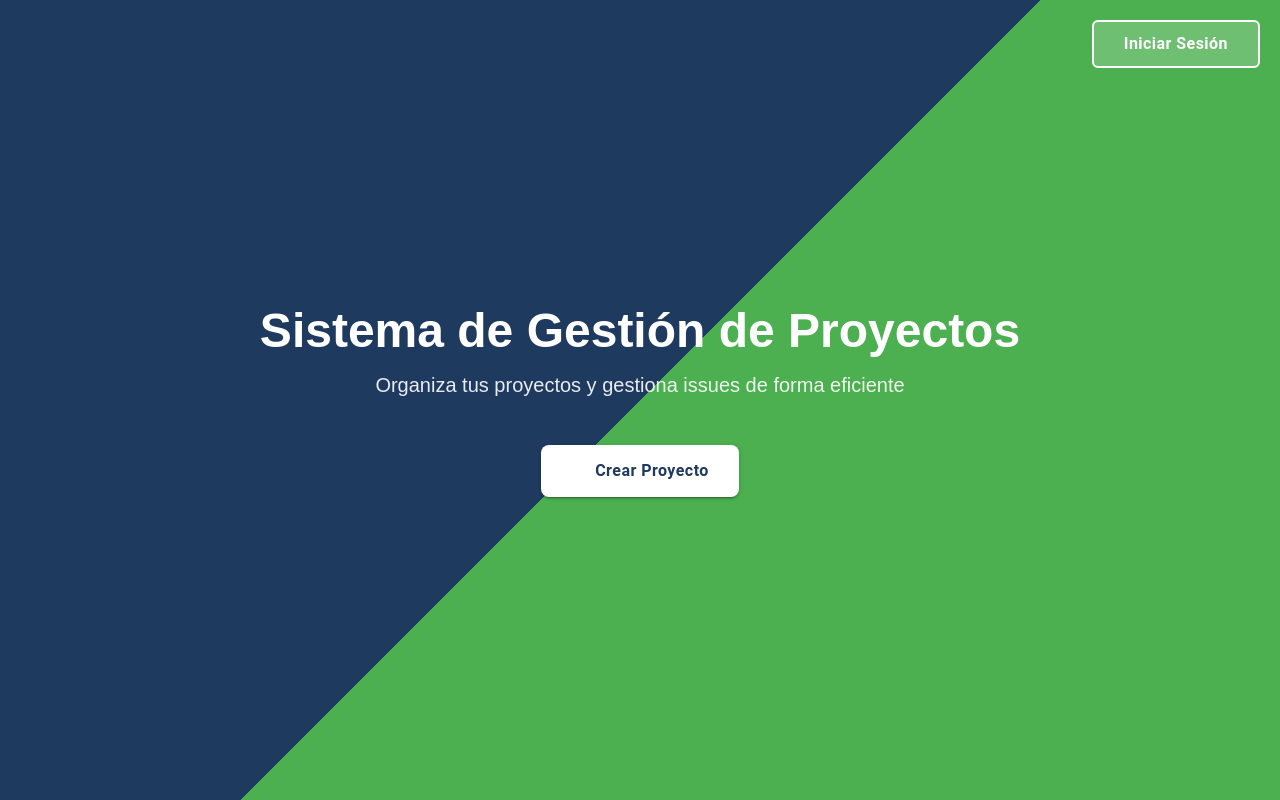
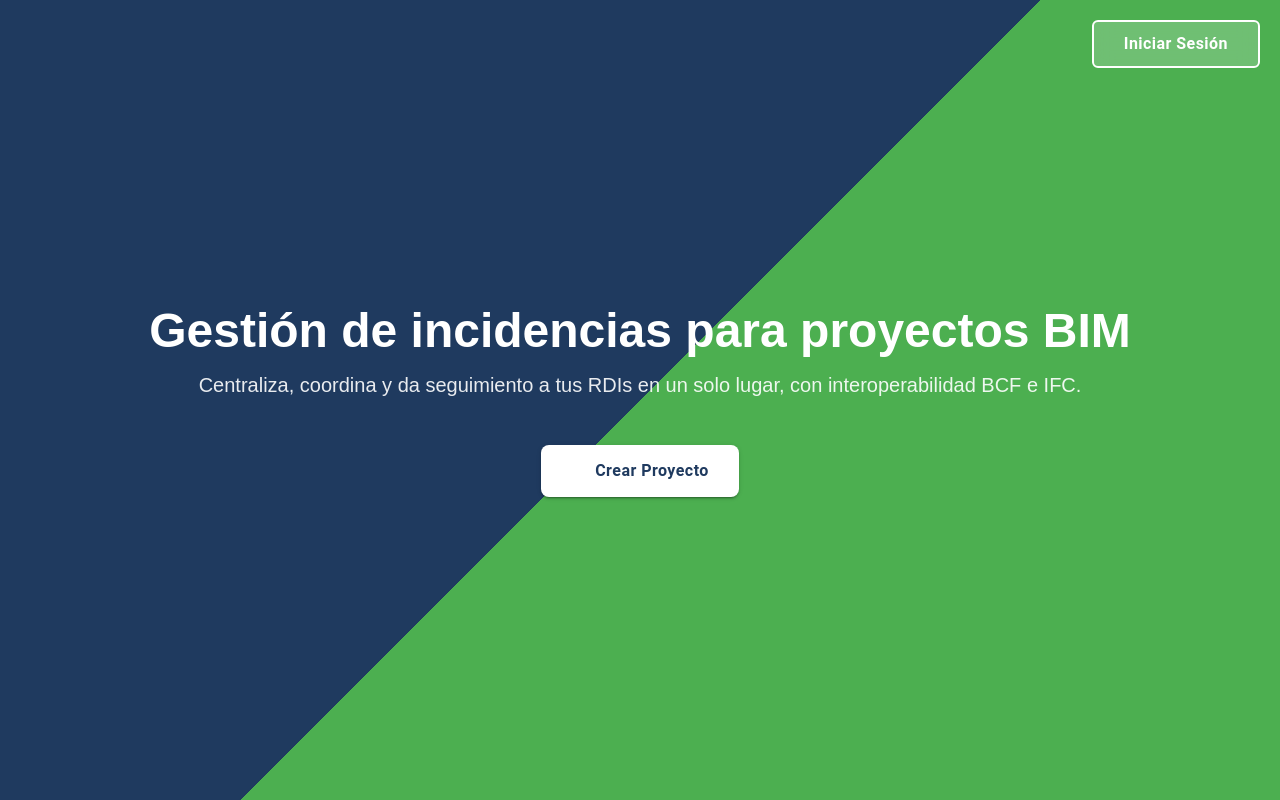
Before and after one commit to JonaDeEmeA/mvp_gestor_rdi, a Next.js app: page / in a window 1280 px wide. Built offline with nearby package versions, Linux system fonts and the light colour scheme; no server answers; some icons are missing.

Commit message:
Update: Se actualiza el titulo del Hero

```diff
--- a/src/pages/index.js
+++ b/src/pages/index.js
@@ -187,7 +187,7 @@ export default function LandingPage() {
           marginBottom: '16px',
           textAlign: 'center'
         }}>
-          Sistema de Gestión de Proyectos
+          Gestión de incidencias para proyectos BIM
         </h1>
 
         <p style={{
@@ -196,7 +196,7 @@ export default function LandingPage() {
           marginBottom: '48px',
           textAlign: 'center'
         }}>
-          Organiza tus proyectos y gestiona issues de forma eficiente
+          Centraliza, coordina y da seguimiento a tus RDIs en un solo lugar, con interoperabilidad BCF e IFC.
         </p>
 
         <Button
```
